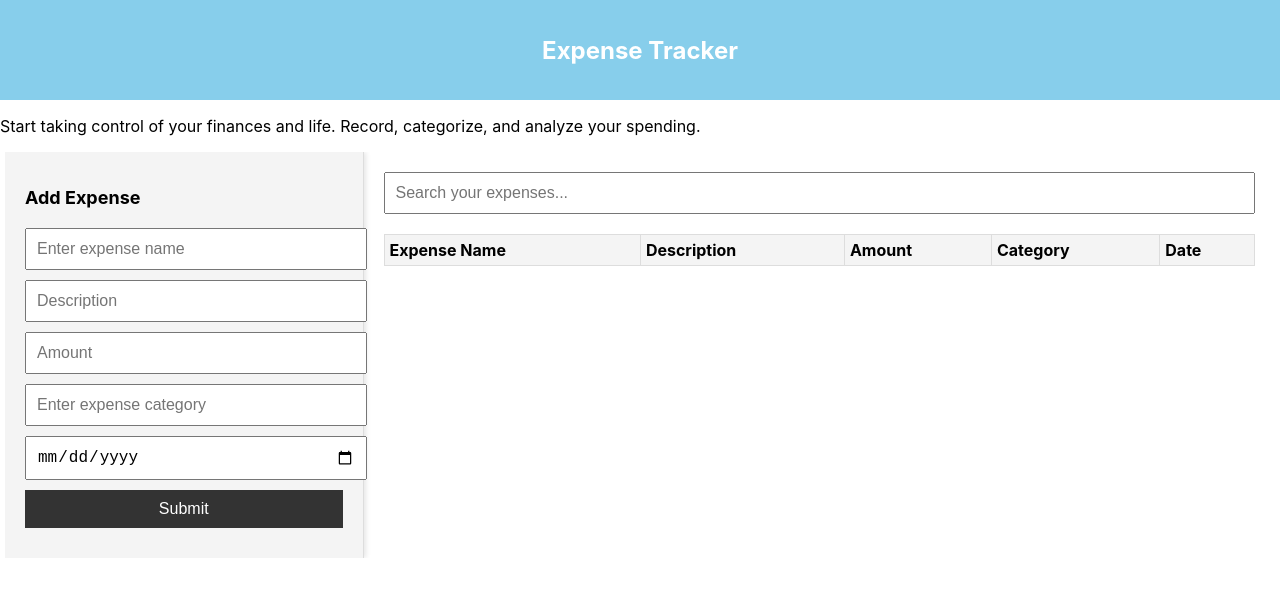
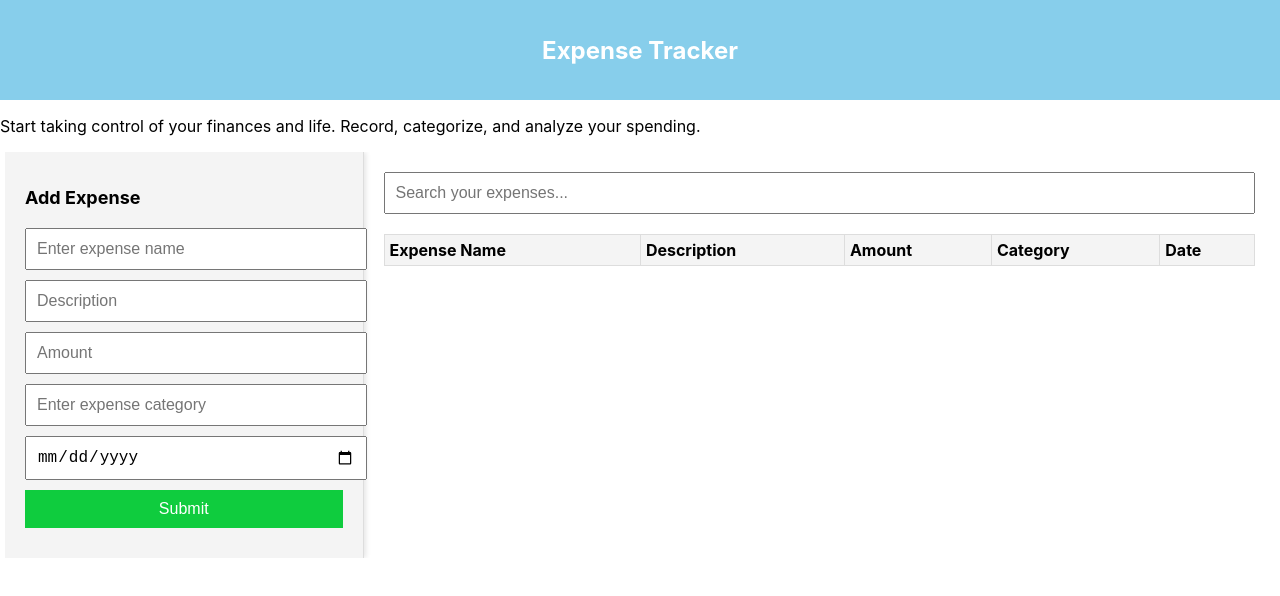
Before and after one commit to lukeembura/Code-Challenge, a React (Create React App) app: page / in a window 1280 px wide. In both pictures the pointer is over the button "Submit". Shown: the top 596 px of the page. Built offline with nearby package versions, Linux system fonts and the light colour scheme.

Commit message:
updated stylings

```diff
--- a/src/App.css
+++ b/src/App.css
@@ -93,7 +93,7 @@ App {
 }
 
 .App-sidebar form button:hover {
-  background-color: #333;
+  background-color: #0fcc3e;
 }
 
 .App-main {
```
